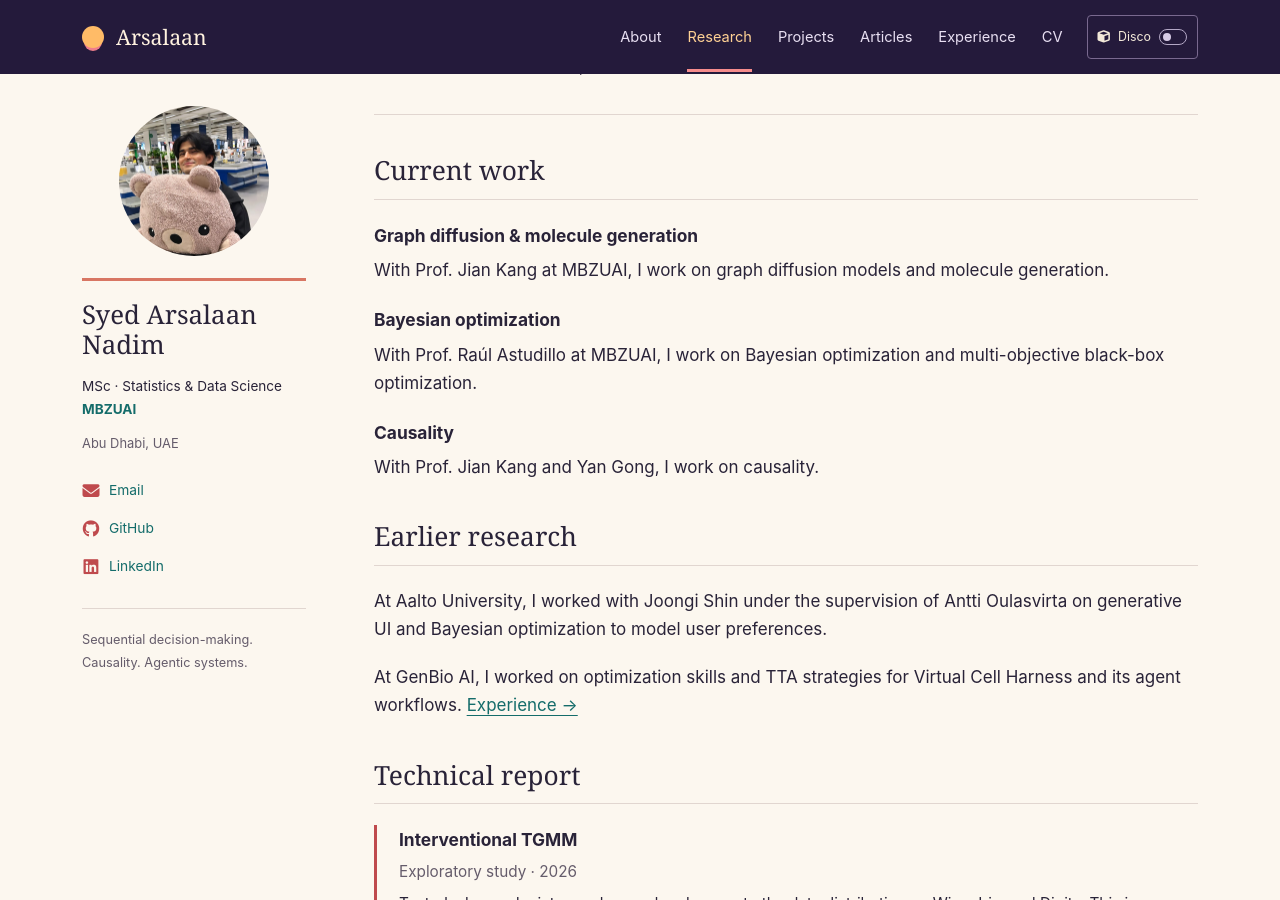
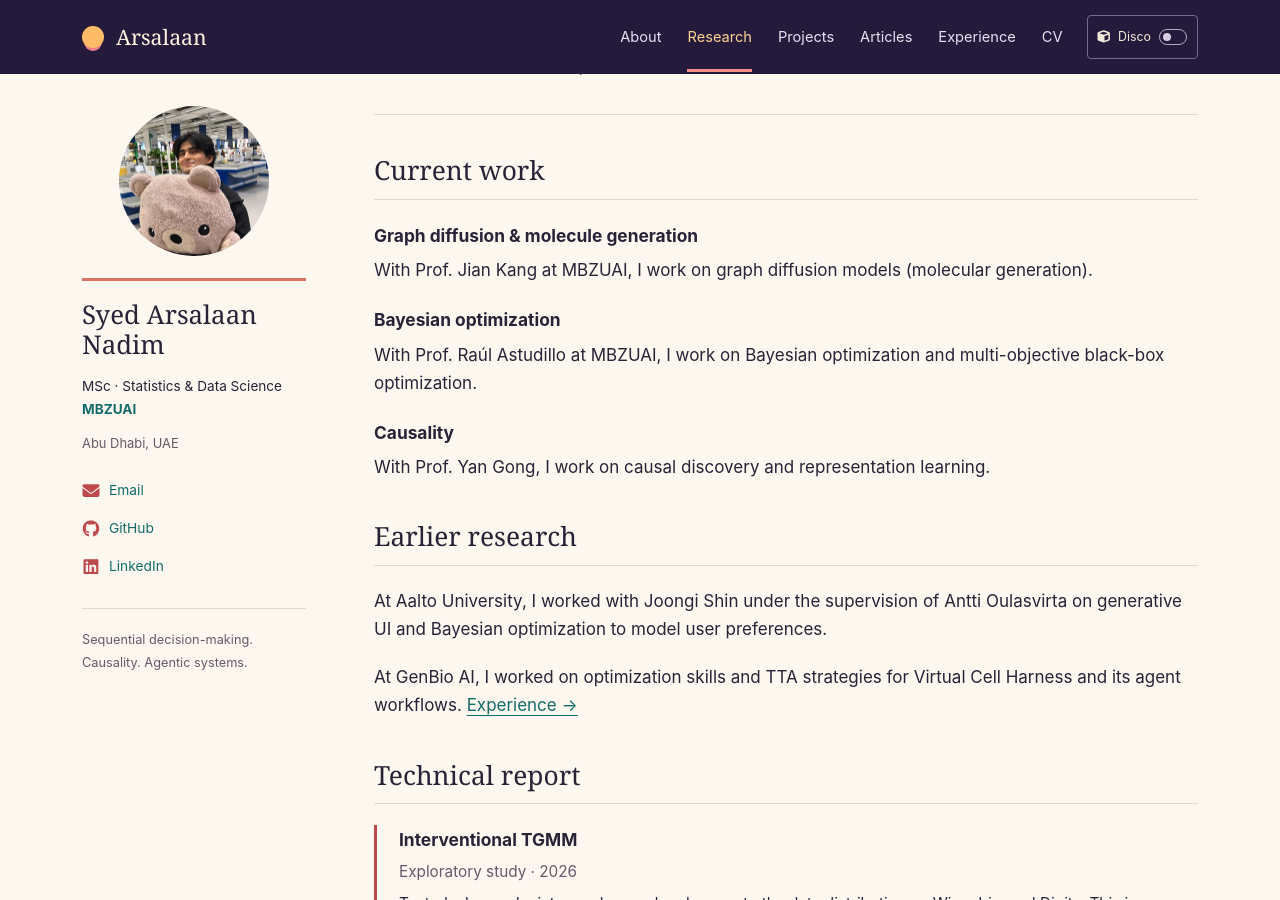
Before and after one commit to OrionXV/OrionXV.github.io, a Jekyll site: the page built from _pages/research.md, in a window 1280 px wide and 900 px high, scrolled down 1452 px. Built offline with Jekyll 4.4.1, drawn with Linux system fonts in a browser that asks for light colours.

Commit message:
docs: match research page to new focus

```diff
--- a/_pages/research.md
+++ b/_pages/research.md
@@ -17,7 +17,7 @@ description: "Research in sequential decision-making, causality, and agentic sys
 
 ### Graph diffusion & molecule generation
 
-With Prof. Jian Kang at MBZUAI, I work on graph diffusion models and molecule generation.
+With Prof. Jian Kang at MBZUAI, I work on graph diffusion models (molecular generation).
 
 ### Bayesian optimization
 
@@ -25,7 +25,7 @@ With Prof. Raúl Astudillo at MBZUAI, I work on Bayesian optimization and multi-
 
 ### Causality
 
-With Prof. Jian Kang and Yan Gong, I work on causality.
+With Prof. Yan Gong, I work on causal discovery and representation learning.
 
 ## Earlier research
 
```
